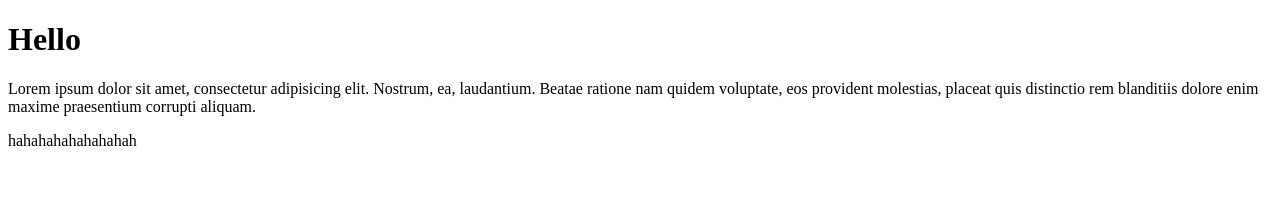
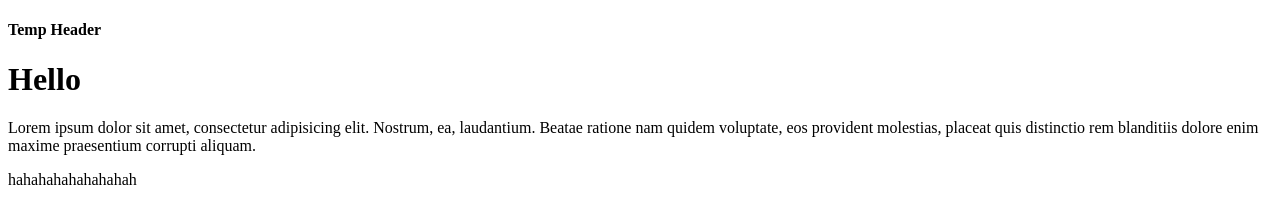
Before and after one commit to junior-devleague/pet-store, a plain HTML site: page index.html in a window 1280 px wide. Drawn offline with Linux system fonts and the light colour scheme.

Commit message:
adding additional header

```diff
--- a/index.html
+++ b/index.html
@@ -5,6 +5,7 @@
 	<title>Nat's Pet Store</title>
 </head>
 <body>
+	<h4>Temp Header</h4>
 	<h1>Hello</h1>
 	<p>Lorem ipsum dolor sit amet, consectetur adipisicing elit. Nostrum, ea, laudantium. Beatae ratione nam quidem voluptate, eos provident molestias, placeat quis distinctio rem blanditiis dolore enim maxime praesentium corrupti aliquam.</p>
 	<p>hahahahahahahahah</p>
```
